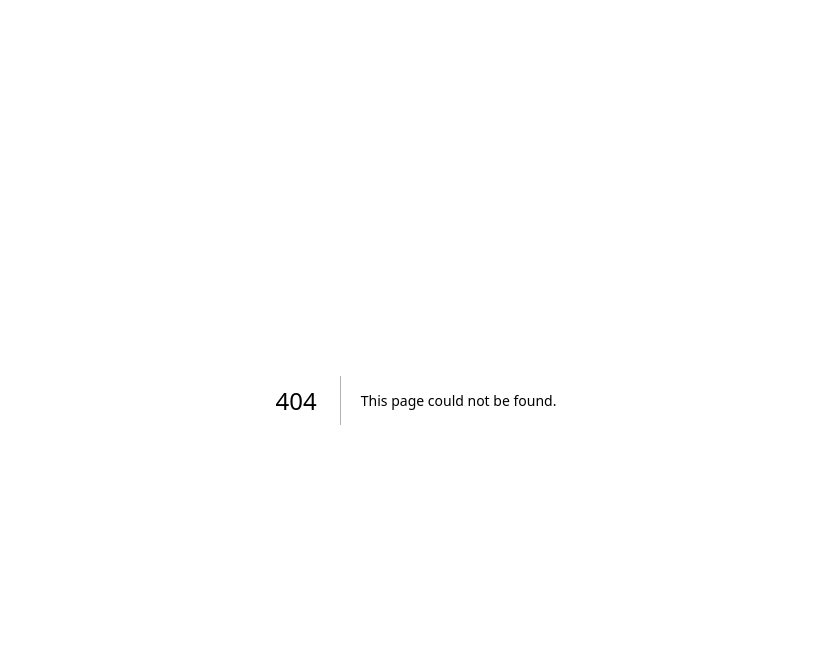
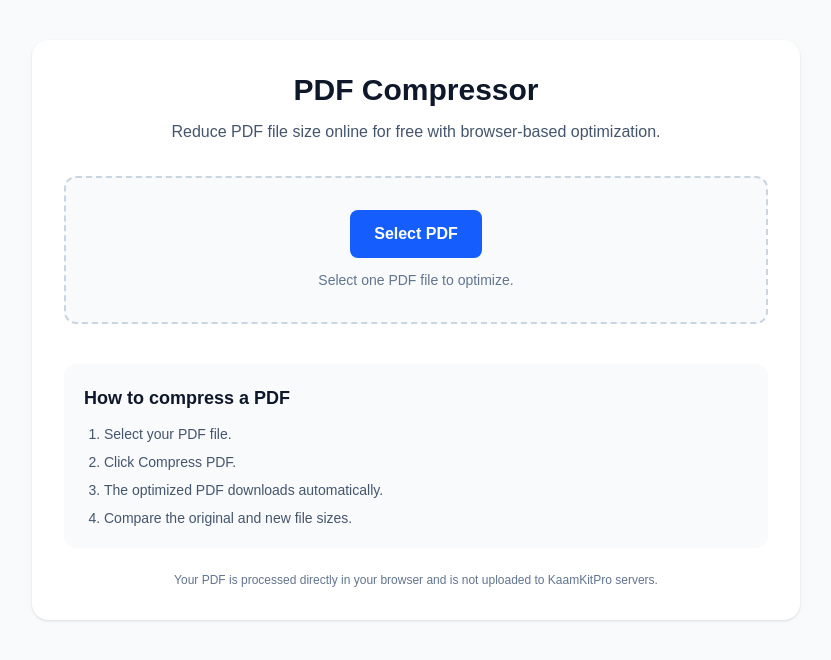
Before and after one commit to WellProSoftware/kaamkitpro, a Next.js app: page /tools/pdf-compressor in a window 1280 px wide. Before the commit this address had no page. Shown: the top 660 px of the page, without its empty margins (224-1055 px from the left). Built offline with nearby package versions, Linux system fonts and the light colour scheme.

Commit message:
Complete PDF tools batch

```diff
--- /dev/null
+++ b/src/app/tools/pdf-compressor/layout.tsx
@@ -0,0 +1,22 @@
+import type { Metadata } from "next";
+import { createToolMetadata } from "@/lib/seo";
+
+export const metadata: Metadata = createToolMetadata(
+  "PDF Compressor",
+  "Compress and optimize PDF files online for free. Reduce PDF file size directly in your browser.",
+  [
+    "PDF compressor",
+    "compress PDF",
+    "reduce PDF size",
+    "PDF size reducer",
+    "free PDF compressor",
+  ]
+);
+
+export default function PDFCompressorLayout({
+  children,
+}: Readonly<{
+  children: React.ReactNode;
+}>) {
+  return children;
+}
--- /dev/null
+++ b/src/app/tools/pdf-compressor/page.tsx
@@ -0,0 +1,217 @@
+"use client";
+
+import { useState } from "react";
+import { PDFDocument } from "pdf-lib";
+
+export default function PDFCompressorPage() {
+  const [file, setFile] = useState<File | null>(null);
+  const [compressing, setCompressing] = useState(false);
+  const [message, setMessage] = useState("");
+  const [result, setResult] = useState<{
+    original: number;
+    compressed: number;
+    saved: number;
+  } | null>(null);
+
+  const compressPDF = async () => {
+    if (!file) {
+      setMessage("Please select a PDF file.");
+      return;
+    }
+
+    try {
+      setCompressing(true);
+      setMessage("");
+      setResult(null);
+
+      const bytes = await file.arrayBuffer();
+
+      const pdf = await PDFDocument.load(bytes, {
+        updateMetadata: false,
+      });
+
+      pdf.setTitle("");
+      pdf.setAuthor("");
+      pdf.setSubject("");
+      pdf.setKeywords([]);
+      pdf.setProducer("KaamKitPro");
+      pdf.setCreator("KaamKitPro");
+
+      const compressedBytes = await pdf.save({
+        useObjectStreams: true,
+        addDefaultPage: false,
+        updateFieldAppearances: false,
+      });
+
+      const originalSize = file.size;
+      const compressedSize = compressedBytes.length;
+      const savedBytes = originalSize - compressedSize;
+      const savedPercentage =
+        originalSize > 0
+          ? Math.max(0, (savedBytes / originalSize) * 100)
+          : 0;
+
+      const blob = new Blob([compressedBytes as BlobPart], {
+        type: "application/pdf",
+      });
+
+      const url = URL.createObjectURL(blob);
+      const link = document.createElement("a");
+
+      link.href = url;
+      link.download = "kaamkitpro-compressed.pdf";
+
+      document.body.appendChild(link);
+      link.click();
+      link.remove();
+
+      URL.revokeObjectURL(url);
+
+      setResult({
+        original: originalSize,
+        compressed: compressedSize,
+        saved: savedPercentage,
+      });
+
+      if (compressedSize < originalSize) {
+        setMessage("PDF compressed successfully.");
+      } else {
+        setMessage(
+          "The PDF was already optimized, so the file size could not be reduced further without reducing image quality."
+        );
+      }
+    } catch (error) {
+      console.error(error);
+      setMessage(
+        "Could not compress this PDF. Please make sure it is a valid PDF file."
+      );
+    } finally {
+      setCompressing(false);
+    }
+  };
+
+  const formatSize = (bytes: number) => {
+    if (bytes < 1024) {
+      return `${bytes} B`;
+    }
+
+    if (bytes < 1024 * 1024) {
+      return `${(bytes / 1024).toFixed(2)} KB`;
+    }
+
+    return `${(bytes / (1024 * 1024)).toFixed(2)} MB`;
+  };
+
+  return (
+    <main className="min-h-screen bg-slate-50 px-4 py-10">
+      <div className="mx-auto max-w-3xl">
+        <div className="rounded-2xl bg-white p-6 shadow-sm md:p-8">
+          <div className="mb-8 text-center">
+            <h1 className="text-3xl font-bold text-slate-900">
+              PDF Compressor
+            </h1>
+
+            <p className="mt-3 text-slate-600">
+              Reduce PDF file size online for free with browser-based
+              optimization.
+            </p>
+          </div>
+
+          <div className="rounded-xl border-2 border-dashed border-slate-300 bg-slate-50 p-8 text-center">
+            <input
+              id="pdf-compress"
+              type="file"
+              accept=".pdf,application/pdf"
+              className="hidden"
+              onChange={(event) => {
+                setFile(event.target.files?.[0] || null);
+                setMessage("");
+                setResult(null);
+                event.target.value = "";
+              }}
+            />
+
+            <label
+              htmlFor="pdf-compress"
+              className="inline-block cursor-pointer rounded-lg bg-blue-600 px-6 py-3 font-semibold text-white hover:bg-blue-700"
+            >
+              Select PDF
+            </label>
+
+            <p className="mt-3 text-sm text-slate-500">
+              Select one PDF file to optimize.
+            </p>
+          </div>
+
+          {file && (
+            <div className="mt-6 rounded-xl border border-slate-200 p-5">
+              <p className="font-medium text-slate-900">{file.name}</p>
+
+              <p className="mt-1 text-sm text-slate-500">
+                Original size: {formatSize(file.size)}
+              </p>
+
+              <button
+                type="button"
+                onClick={compressPDF}
+                disabled={compressing}
+                className="mt-5 w-full rounded-lg bg-blue-600 px-6 py-3 font-semibold text-white hover:bg-blue-700 disabled:cursor-not-allowed disabled:opacity-50"
+              >
+                {compressing ? "Compressing..." : "Compress PDF"}
+              </button>
+            </div>
+          )}
+
+          {message && (
+            <div className="mt-6 rounded-lg bg-slate-100 p-4 text-center text-sm text-slate-700">
+              {message}
+            </div>
+          )}
+
+          {result && (
+            <div className="mt-6 grid gap-4 sm:grid-cols-3">
+              <div className="rounded-xl bg-slate-50 p-4 text-center">
+                <p className="text-sm text-slate-500">Original</p>
+                <p className="mt-1 font-bold text-slate-900">
+                  {formatSize(result.original)}
+                </p>
+              </div>
+
+              <div className="rounded-xl bg-slate-50 p-4 text-center">
+                <p className="text-sm text-slate-500">New Size</p>
+                <p className="mt-1 font-bold text-slate-900">
+                  {formatSize(result.compressed)}
+                </p>
+              </div>
+
+              <div className="rounded-xl bg-slate-50 p-4 text-center">
+                <p className="text-sm text-slate-500">Saved</p>
+                <p className="mt-1 font-bold text-green-600">
+                  {result.saved.toFixed(1)}%
+                </p>
+              </div>
+            </div>
+          )}
+
+          <div className="mt-10 rounded-xl bg-slate-50 p-5">
+            <h2 className="text-lg font-semibold text-slate-900">
+              How to compress a PDF
+            </h2>
+
+            <ol className="mt-3 list-decimal space-y-2 pl-5 text-sm text-slate-600">
+              <li>Select your PDF file.</li>
+              <li>Click Compress PDF.</li>
+              <li>The optimized PDF downloads automatically.</li>
+              <li>Compare the original and new file sizes.</li>
+            </ol>
+          </div>
+
+          <p className="mt-6 text-center text-xs text-slate-500">
+            Your PDF is processed directly in your browser and is not uploaded
+            to KaamKitPro servers.
+          </p>
+        </div>
+      </div>
+    </main>
+  );
+}
```
